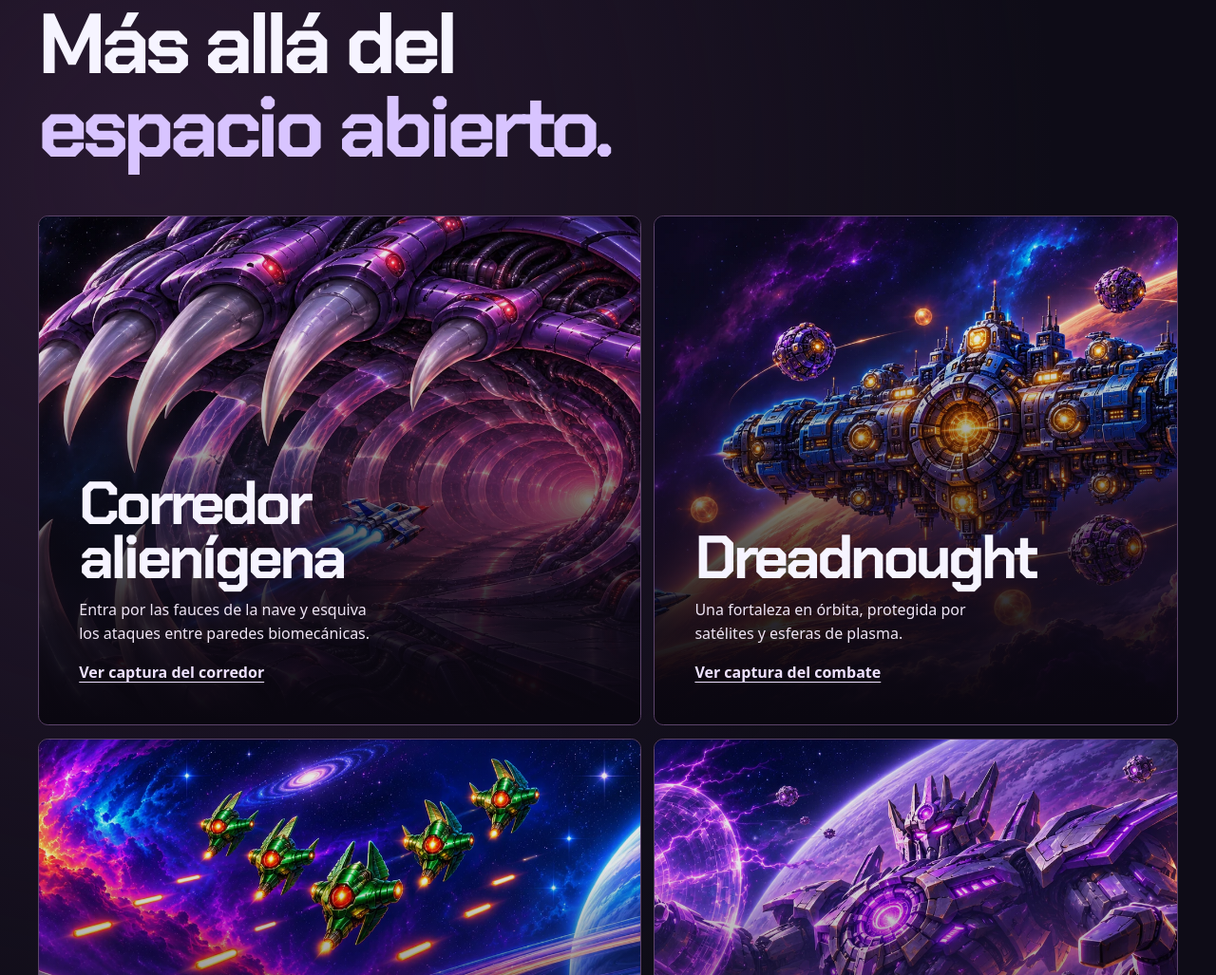
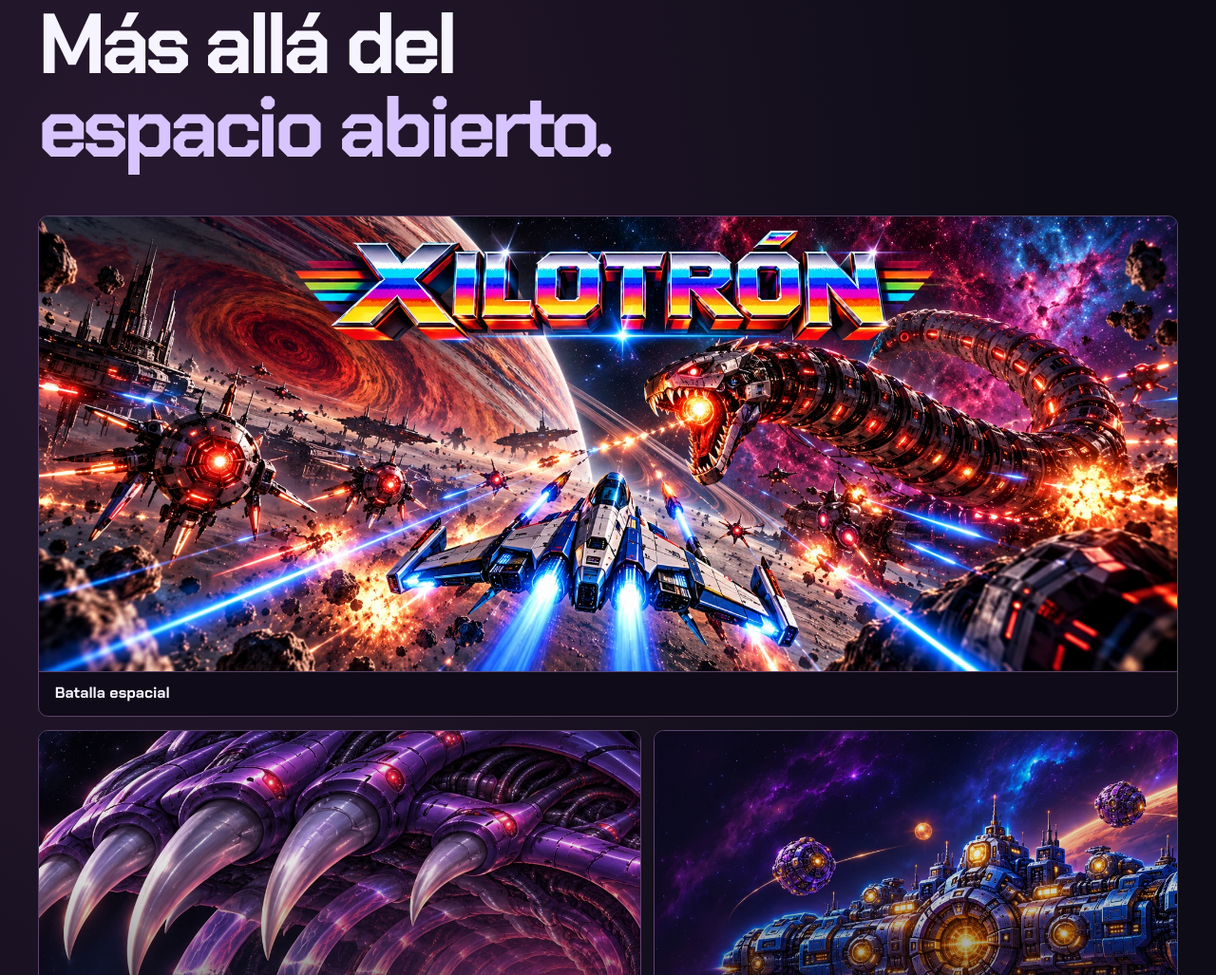
Before and after one commit to Altair28/xilotron, a plain HTML site: page index.html in a window 1280 px wide. Shown: the part 2202-3229 px from the top of the page at 95% size. Drawn offline with Linux system fonts and the light colour scheme.

Commit message:
Destacar la ilustración panorámica de la batalla espacial

```diff
--- a/index.html
+++ b/index.html
@@ -8,7 +8,7 @@
   <meta name="theme-color" content="#0a0a12">
   <link rel="icon" href="media/nave.webp" type="image/webp">
   <link rel="preload" href="media/portada.webp" as="image">
-  <link rel="stylesheet" href="style.css?v=back-to-top">
+  <link rel="stylesheet" href="style.css?v=batalla-espacial">
 </head>
 <body>
   <div id="inicio" tabindex="-1"></div>
@@ -80,6 +80,12 @@
         <h2 id="sectores-titulo">Más allá del<br><em>espacio abierto.</em></h2>
       </header>
       <div class="worlds-grid shell" data-gallery>
+        <figure class="worlds-panorama">
+          <a class="image-zoom" href="media/arte-batalla-espacial.webp" aria-label="Ampliar la ilustración de la batalla espacial">
+            <img src="media/arte-batalla-espacial.webp" alt="El caza de Xilotrón se enfrenta a una serpiente mecánica entre naves y asteroides." loading="lazy" width="1983" height="793">
+          </a>
+          <figcaption><strong>Batalla espacial</strong></figcaption>
+        </figure>
         <article class="world world-corridor">
           <a class="world-image image-zoom" href="media/arte-corredor.webp" aria-label="Ampliar la ilustración del corredor alienígena"><img src="media/arte-corredor.webp" alt="Un caza azul entra en un corredor biomecánico con grandes colmillos metálicos." loading="lazy" width="1672" height="941"></a>
           <div class="world-copy">
@@ -296,7 +302,7 @@
     <div class="teaser-player"></div>
     <a class="youtube-link" href="https://www.youtube.com/watch?v=yKz9unEsVpo" target="_blank" rel="noopener">Ver directamente en YouTube</a>
   </dialog>
-  <script src="locales.js" defer></script>
+  <script src="locales.js?v=batalla-espacial" defer></script>
   <script src="site.js?v=teaser-link" defer></script>
 </body>
 </html>
--- a/locales.js
+++ b/locales.js
@@ -24,6 +24,9 @@ Mantén el rumbo.|Hold your course.|Gardez le cap.|Mantieni la rotta.|Halte Kurs
 Xilotrón es un shoot ’em up lateral de Alucine Soft. Pilota entre oleadas de cazas, recoge mejoras en pleno combate y adéntrate en una nave alienígena.|Xilotrón is a side-scrolling shoot ’em up by Alucine Soft. Fly through waves of fighters, collect upgrades mid-battle and venture into an alien ship.|Xilotrón est un shoot ’em up à défilement horizontal d’Alucine Soft. Traversez des vagues de chasseurs, récupérez des améliorations en plein combat et pénétrez dans un vaisseau extraterrestre.|Xilotrón è uno shoot ’em up a scorrimento orizzontale di Alucine Soft. Vola tra ondate di caccia, raccogli potenziamenti in battaglia e penetra in una nave aliena.|Xilotrón ist ein Side-Scrolling-Shoot-’em-up von Alucine Soft. Fliege durch Wellen feindlicher Jäger, sammle im Kampf Upgrades und dringe in ein außerirdisches Schiff ein.|Alucine Soft logh Quj 'oH Xilotrón'e'. jagh Dujmey tIjun, SuvtaHvIS nuH HoS yISuq, 'ej nov Duj yI'el.|Teliach vaeth Alucine Soft yw Xilotrón. Revo vi rhim in gair goth, cabo vaeth vell mi auth, a minno am gair ethir.
 Dosifica las bombas y reserva tu ataque especial para los jefes. Sus patrones de disparo mandan cuándo esquivar y cuándo atacar.|Use bombs sparingly and save your special attack for bosses. Their firing patterns tell you when to dodge and when to strike.|Économisez vos bombes et réservez votre attaque spéciale aux boss. Observez leurs tirs pour savoir quand esquiver et quand attaquer.|Usa le bombe con misura e riserva l’attacco speciale ai boss. Osserva i loro schemi di tiro per capire quando schivare e quando attaccare.|Setze Bomben sparsam ein und heb deinen Spezialangriff für die Bosse auf. Ihre Schussmuster verraten dir, wann du ausweichen und wann du angreifen musst.|jorwI'mey puS tIlo'. jagh pInpu'vaD HIvghach le' yIpol. baHtaHvIS jagh, yIjun 'ej yIHIv.|Hebo i ruith, a garo i dagor vell an in heruin. Tiro in had i chŷd; revo a dago ned i lû bain.
 Escenarios y jefes|Sectors and bosses|Secteurs et boss|Settori e boss|Sektoren und Bosse|mIchmey jagh pInpu' je|Reniath a heruin
+Batalla espacial|Space battle|Bataille spatiale|Battaglia spaziale|Weltraumschlacht|logh may'|Auth menel
+Ampliar la ilustración de la batalla espacial|Enlarge the space battle artwork|Agrandir l’illustration de la bataille spatiale|Ingrandisci l’illustrazione della battaglia spaziale|Illustration der Weltraumschlacht vergrößern|logh may' nagh beQ yItInmoH|Tiro emel i auth menel
+El caza de Xilotrón se enfrenta a una serpiente mecánica entre naves y asteroides.|Xilotrón’s fighter faces a mechanical serpent among ships and asteroids.|Le chasseur de Xilotrón affronte un serpent mécanique au milieu de vaisseaux et d’astéroïdes.|Il caccia di Xilotrón affronta un serpente meccanico tra navi e asteroidi.|Xilotróns Jäger stellt sich zwischen Raumschiffen und Asteroiden einer mechanischen Schlange.|Dujmey nagh'a'mey je jojDaq qoq ghargh Suv Xilotrón Duj.|Cair Xilotrón maetha nan leweg garn im i chair a in sern.
 Más allá del|Beyond|Au-delà de|Oltre|Jenseits des|vegh|Athar
 espacio abierto.|open space.|l’espace ouvert.|lo spazio aperto.|offenen Weltraums.|logh.|i venel.
 Ampliar la ilustración del corredor alienígena|Enlarge the alien corridor artwork|Agrandir l’illustration du corridor extraterrestre|Ingrandisci l’illustrazione del corridoio alieno|Illustration des Alien-Korridors vergrößern|nov Duj lojmIt nagh beQ yItInmoH|Tiro emel i rond ethir
--- a/style.css
+++ b/style.css
@@ -253,6 +253,17 @@ html { scroll-behavior: smooth; scroll-padding-top: calc(var(--nav-height, 100px
 .worlds-header { margin-bottom: clamp(1.5rem, 4vw, 3rem); }
 .worlds-header h2 { font-size: clamp(3rem, 7vw, 7rem); }
 .worlds-grid { display: grid; grid-template-columns: 1.15fr 1fr; gap: .85rem; }
+.worlds-panorama {
+  grid-column: 1 / -1;
+  overflow: hidden;
+  border: 1px solid var(--chapter-border);
+  border-radius: .65rem;
+  background: #100b18;
+}
+.worlds-panorama a { display: block; }
+.worlds-panorama a:focus-visible { outline-offset: -5px; }
+.worlds-panorama img { width: 100%; height: auto; }
+.worlds-panorama figcaption { padding: .8rem 1.05rem; border-top: 1px solid var(--chapter-border); font: 1rem/1.3 var(--display); }
 .world {
   position: relative;
   isolation: isolate;
```
Also changed, not shown: media/arte-batalla-espacial.webp (added).
